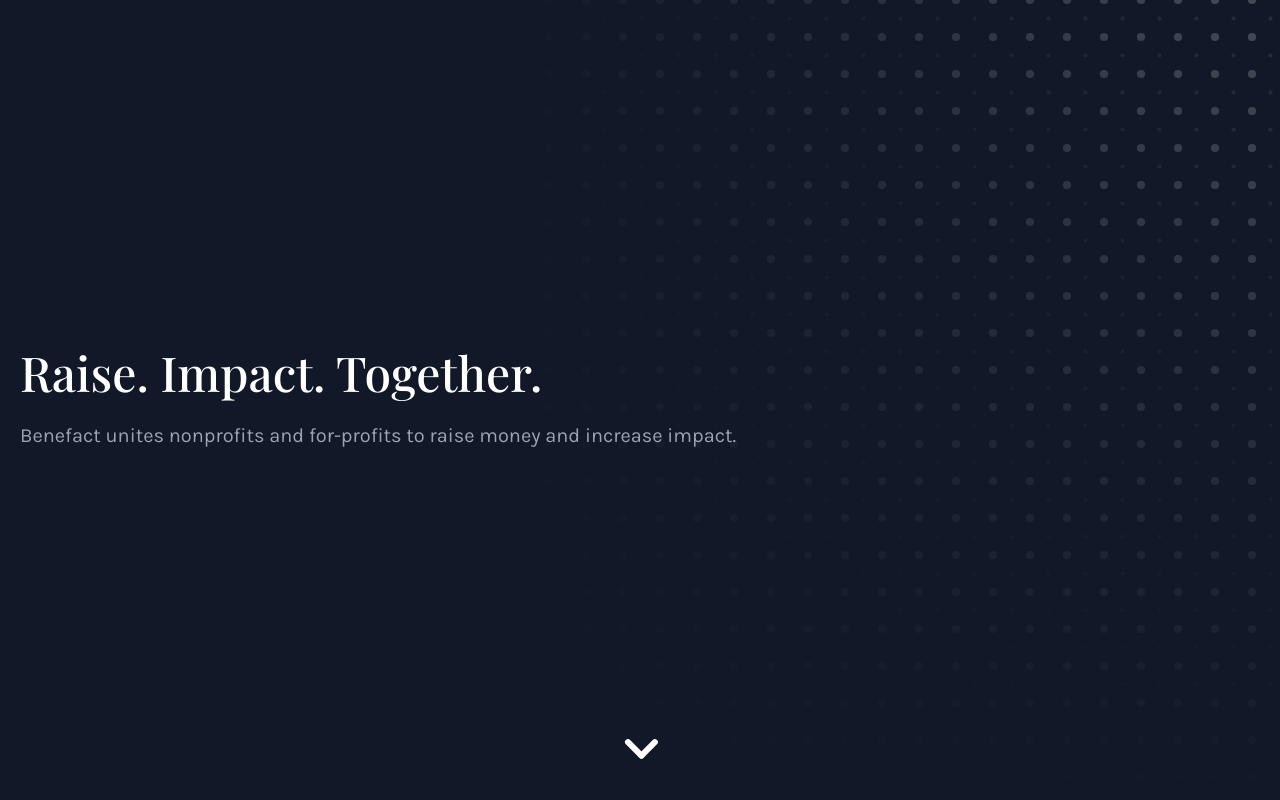
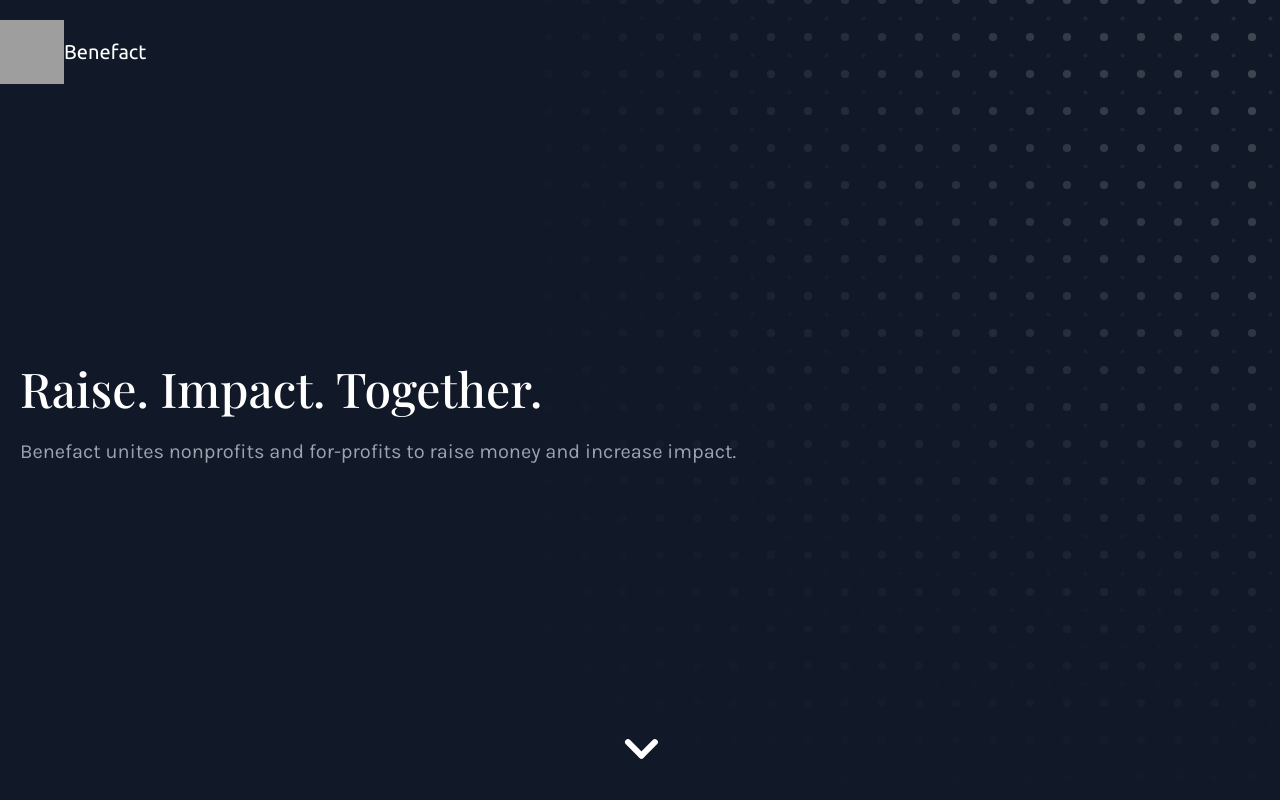
Before and after one commit to duckevinwu/nonprofit-donate, a React app in the folder client/: page / in a window 1280 px wide. Shown: the top 800 px of the page. Built offline with nearby package versions, Linux system fonts and the light colour scheme; grey boxes are pictures that could not be loaded.

Commit message:
add logo

```diff
--- a/client/src/components/LandingPage.js
+++ b/client/src/components/LandingPage.js
@@ -5,10 +5,16 @@
   render() {
     return (
       <div className="landing-wrapper bg-gray-900">
-        <div className="section-wrapper flex items-center">
+        <div className="w-full logo-container flex items-center">
+          <div className="container mx-auto flex items-center mt-6">
+            <img className="h-16 w-16" alt="logo" src="https://i.ibb.co/wBHTLK9/169087307-1111438542694589-1773721679902646600-n.png"></img>
+            <div className="text-white ubuntu text-xl">Benefact</div>
+          </div>
+        </div>
+        <div className="top-section-wrapper flex items-center">
           <div className="absolute dot-grid md:w-3/5 md:block hidden top-0 right-0"></div>
           <section className="text-gray-400 body-font z-10 w-full">
-            <div className="container mx-auto flex px-5 py-24 md:flex-row flex-col items-center">
+            <div className="container mx-auto flex px-5 pt-24 pb-36 md:flex-row flex-col items-center relative">
               <div className="lg:flex-grow flex flex-col md:items-start md:text-left mb-16 md:mb-0 items-center text-center">
                 <h1 className="playfair text-4xl md:text-5xl mb-6 font-medium text-white">
                   Raise. Impact. Together.
@@ -35,21 +41,17 @@
                 <p className="border-l-2 border-gray-400 pl-2 mt-4">For-profits want to help nonprofits and hit Corporate Social Responsibility (CSR) goals, but they don’t want to harm their bottom line in the process.</p>
               </div>
               <div className="mt-8 md:mt-16 flex justify-center h-full">
-                <img className="object-cover object-center rounded img1" alt="problem" src="https://images.unsplash.com/photo-1503198515498-d0bd9ed16902?ixid=MXwxMjA3fDB8MHxwaG90by1wYWdlfHx8fGVufDB8fHw%3D&ixlib=rb-1.2.1&auto=format&fit=crop&w=634&q=80"/>
+                <img className="object-cover object-center rounded img1" alt="problem" src="https://i.ibb.co/fChGK80/volunteer.jpg"/>
               </div>
             </div>
             <div className="md:w-5/12 md:flex md:flex-col-reverse md:ml-auto">
               <div className="flex flex-col mt-24 md:mt-16">
                 <h2 className="playfair text-white text-3xl text-right">Benefact solves both problems.</h2>
-
                   <p className="border-r-2 border-gray-400 pr-2 mt-4 text-right">We help for-profits support nonprofits through tech-enabled campaigns instead of direct donations.</p>
-
-
-                  <p className="border-r-2 border-gray-400 pr-2 mt-4 text-right">As an outcome, nonprofits raise more money and for-profits hit CSR goals without harming their bottom line.</p>
-
+                  <p className="border-r-2 border-gray-400 pr-2 mt-4 text-right">Our outcome: Nonprofits raise more money and for-profits hit CSR goals without harming their bottom line.</p>
               </div>
               <div className="mt-8 md:mt-0 flex justify-center h-full">
-                <img className="object-cover object-center rounded img1" alt="solution" src="https://images.unsplash.com/photo-1536240690077-e2f548bc5405?ixid=MXwxMjA3fDB8MHxwaG90by1wYWdlfHx8fGVufDB8fHw%3D&ixlib=rb-1.2.1&auto=format&fit=crop&w=1050&q=80"/>
+                <img className="object-cover object-center rounded img1" alt="solution" src="https://i.ibb.co/nkzkrhC/corporate.jpg"/>
               </div>
             </div>
           </div>
--- a/client/src/style/LandingPage.css
+++ b/client/src/style/LandingPage.css
@@ -1,4 +1,4 @@
-@import url('https://fonts.googleapis.com/css2?family=Karla:wght@200;300;400;500;600;700;800&&family=Playfair+Display:wght@400;500;600;700;800;900&display=swap');
+@import url('https://fonts.googleapis.com/css2?family=Karla:wght@200;300;400;500;600;700;800&&family=Playfair+Display:wght@400;500;600;700;800;900&&family=Ubuntu:wght@300;400;500;700&display=swap');
 
 * {
   font-family: 'Karla';
@@ -7,13 +7,26 @@
   font-family: 'Playfair Display';
 }
 
+.ubuntu {
+  font-family: 'Ubuntu', sans-serif;
+}
+
 .landing-wrapper {
+  height: 100%;
+}
+
+.top-section-wrapper {
+  min-height: 90vh;
   height: 100%;
 }
 
 .section-wrapper {
   min-height: 100vh;
   height: 100%;
+}
+
+.logo-container {
+  height: 10vh;
 }
 
 .dot-grid {
```
Also changed, not shown: client/public/favicon.ico, client/public/logo192.png, client/public/logo512.png.
